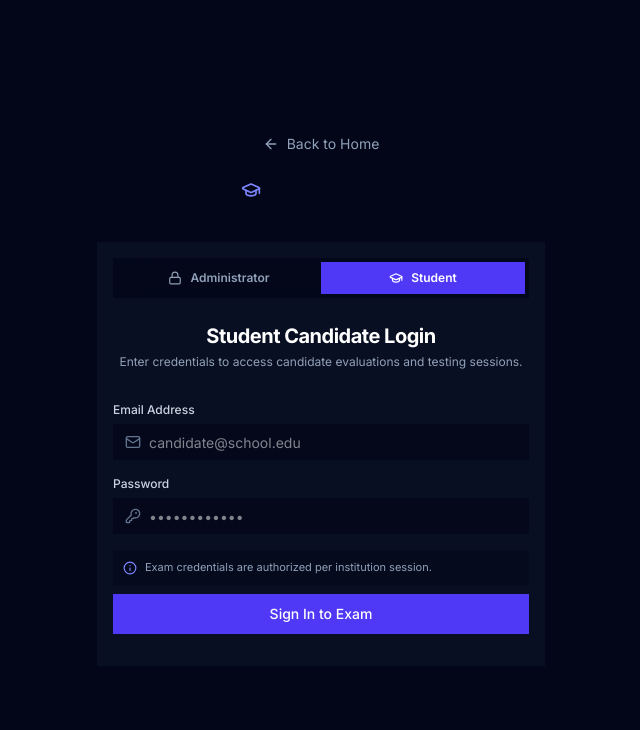
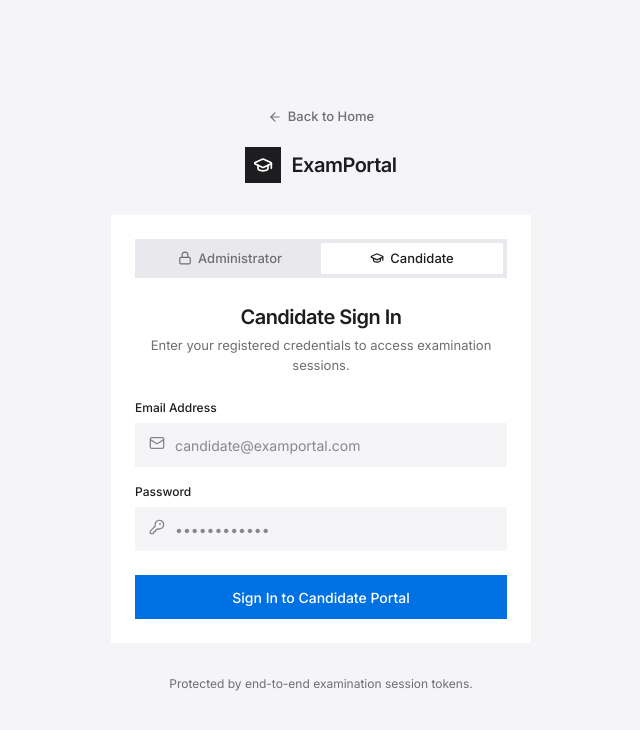
Before and after one commit to tanmay0401/exam-portal, a Next.js app: page /login in a window 1280 px wide. Shown: the top 730 px of the page, without its empty margins (319-959 px from the left). Built offline with nearby package versions, Linux system fonts and the light colour scheme.

Commit message:
refactor(auth): modernize login view with segmented role tabs and light palette

```diff
--- a/src/app/login/page.tsx
+++ b/src/app/login/page.tsx
@@ -5,20 +5,11 @@ import Link from "next/link";
 import { useRouter, useSearchParams } from "next/navigation";
 import { createClient } from "@/lib/supabase/client";
 import { Button } from "@/components/ui/button";
-import {
-  Card,
-  CardContent,
-  CardDescription,
-  CardFooter,
-  CardHeader,
-  CardTitle,
-} from "@/components/ui/card";
 import { Input } from "@/components/ui/input";
 import { Label } from "@/components/ui/label";
 import { toast } from "sonner";
 import {
   GraduationCap,
-  ShieldAlert,
   Lock,
   Mail,
   KeyRound,
@@ -41,7 +32,6 @@ function LoginForm() {
   const [isLoading, setIsLoading] = useState(false);
   const [studentSuccessMessage, setStudentSuccessMessage] = useState<string | null>(null);
 
-  // Sync state if URL query param changes
   useEffect(() => {
     const roleParam = searchParams.get("role");
     if (roleParam === "admin" || roleParam === "student") {
@@ -84,7 +74,6 @@ function LoginForm() {
         return;
       }
 
-      // Query user role profile if available
       const { data: profile } = await supabase
         .from("profiles")
         .select("role, full_name")
@@ -102,11 +91,10 @@ function LoginForm() {
         toast.success(`Welcome back, ${profile?.full_name || "Administrator"}!`);
         router.push("/admin");
       } else {
-        // Student sign-in
         const studentName = profile?.full_name || data.user.email || "Student";
         toast.success(`Authenticated as ${studentName}!`);
         setStudentSuccessMessage(
-          `Welcome, ${studentName}! You have successfully authenticated. If you have been invited to an ongoing assessment, please access the direct exam link provided by your institution.`
+          `Welcome, ${studentName}! You have successfully authenticated. Access your assigned examination via the link provided by your institution.`
         );
       }
     } catch (err: unknown) {
@@ -118,42 +106,37 @@ function LoginForm() {
   };
 
   return (
-    <div className="relative min-h-screen bg-slate-950 text-slate-100 flex flex-col items-center justify-center p-4 selection:bg-indigo-500/30 selection:text-indigo-200">
-      {/* Background ambient accents */}
-      <div className="pointer-events-none absolute top-10 left-1/2 -translate-x-1/2 h-[400px] w-[600px] rounded-full bg-gradient-to-tr from-indigo-600/20 via-purple-600/15 to-transparent blur-[120px]" />
-
-      {/* Top Brand Link */}
-      <div className="relative z-10 mb-8 flex flex-col items-center gap-2">
+    <div className="min-h-screen bg-[#F5F5F7] text-[#1D1D1F] flex flex-col items-center justify-center p-6 selection:bg-[#0071E3]/15 selection:text-[#0071E3]">
+      {/* Brand Header */}
+      <div className="mb-8 flex flex-col items-center gap-2">
         <Link
           href="/"
-          className="inline-flex items-center gap-2 text-sm text-slate-400 hover:text-slate-200 transition-colors mb-2"
+          className="inline-flex items-center gap-1.5 text-[13px] font-medium text-[#6E6E73] hover:text-[#1D1D1F] transition mb-3"
         >
-          <ArrowLeft className="size-4" />
+          <ArrowLeft className="size-3.5" />
           <span>Back to Home</span>
         </Link>
-        <Link href="/" className="flex items-center gap-2.5 font-bold text-2xl group">
-          <div className="size-10 rounded-xl bg-gradient-to-tr from-indigo-500 to-purple-500 p-0.5 shadow-lg shadow-indigo-500/25">
-            <div className="size-full bg-slate-950 rounded-[10px] flex items-center justify-center">
-              <GraduationCap className="size-5 text-indigo-400" />
+        <Link href="/" className="flex items-center gap-2.5 group">
+          <div className="size-9 rounded-xl bg-[#1D1D1F] text-white flex items-center justify-center shadow-xs transition-transform group-hover:scale-105">
+            <GraduationCap className="size-5" />
           </div>
-          </div>
-          <span className="bg-gradient-to-r from-white via-slate-100 to-slate-400 bg-clip-text text-transparent font-extrabold tracking-tight">
+          <span className="text-[20px] font-semibold tracking-tight text-[#1D1D1F]">
             ExamPortal
           </span>
         </Link>
       </div>
 
-      <Card className="relative z-10 w-full max-w-md border-slate-800/80 bg-slate-900/60 backdrop-blur-xl shadow-2xl shadow-black/50 text-slate-100">
-        <CardHeader className="space-y-3 pb-4">
-          {/* Role Toggle Selector */}
-          <div className="grid grid-cols-2 p-1 bg-slate-950/80 rounded-lg border border-slate-800 text-xs font-semibold">
+      {/* Main Auth Card */}
+      <div className="w-full max-w-[420px] bg-white border border-[#D2D2D7] rounded-2xl shadow-sm p-6 sm:p-8 space-y-6">
+        {/* Segmented Role Switcher */}
+        <div className="grid grid-cols-2 p-1 bg-[#E8E8ED] rounded-xl text-[13px] font-medium">
           <button
             type="button"
             onClick={() => handleRoleToggle("admin")}
-              className={`flex items-center justify-center gap-2 py-2 rounded-md transition-all ${
+            className={`flex items-center justify-center gap-1.5 py-1.5 rounded-lg transition-all ${
               role === "admin"
-                  ? "bg-indigo-600 text-white shadow-md shadow-indigo-600/30"
-                  : "text-slate-400 hover:text-slate-200"
+                ? "bg-white text-[#1D1D1F] shadow-xs"
+                : "text-[#6E6E73] hover:text-[#1D1D1F]"
             }`}
           >
             <Lock className="size-3.5" />
@@ -162,52 +145,51 @@ function LoginForm() {
           <button
             type="button"
             onClick={() => handleRoleToggle("student")}
-              className={`flex items-center justify-center gap-2 py-2 rounded-md transition-all ${
+            className={`flex items-center justify-center gap-1.5 py-1.5 rounded-lg transition-all ${
               role === "student"
-                  ? "bg-indigo-600 text-white shadow-md shadow-indigo-600/30"
-                  : "text-slate-400 hover:text-slate-200"
+                ? "bg-white text-[#1D1D1F] shadow-xs"
+                : "text-[#6E6E73] hover:text-[#1D1D1F]"
             }`}
           >
             <GraduationCap className="size-3.5" />
-              <span>Student</span>
+            <span>Candidate</span>
           </button>
         </div>
 
-          <div className="text-center pt-2">
-            <CardTitle className="text-xl font-bold text-white tracking-tight">
-              {role === "admin" ? "Admin Management Portal" : "Student Candidate Login"}
-            </CardTitle>
-            <CardDescription className="text-slate-400 text-xs mt-1">
+        <div className="space-y-1 text-center">
+          <h1 className="text-[20px] font-semibold tracking-tight text-[#1D1D1F]">
+            {role === "admin" ? "Administrator Console" : "Candidate Sign In"}
+          </h1>
+          <p className="text-[13px] text-[#6E6E73]">
             {role === "admin"
-                ? "Sign in to manage subjects, author questions, and administer exams."
-                : "Enter credentials to access candidate evaluations and testing sessions."}
-            </CardDescription>
+              ? "Sign in to manage question banks, subjects, and exams."
+              : "Enter your registered credentials to access examination sessions."}
+          </p>
         </div>
-        </CardHeader>
 
         {studentSuccessMessage ? (
-          <CardContent className="space-y-4 py-4">
-            <div className="rounded-xl border border-emerald-500/30 bg-emerald-500/10 p-4 text-emerald-300 space-y-3">
-              <div className="flex items-center gap-2.5 font-semibold text-sm text-emerald-200">
-                <CheckCircle2 className="size-5 text-emerald-400 shrink-0" />
-                <span>Verification Successful</span>
+          <div className="space-y-4">
+            <div className="rounded-xl border border-[#34C759]/30 bg-[#34C759]/10 p-4 text-[#1E7E34] space-y-2">
+              <div className="flex items-center gap-2 font-semibold text-[14px]">
+                <CheckCircle2 className="size-4.5 shrink-0 text-[#34C759]" />
+                <span>Authentication Successful</span>
               </div>
-              <p className="text-xs leading-relaxed text-emerald-300/90">
+              <p className="text-[12px] leading-relaxed text-[#1E7E34]/90">
                 {studentSuccessMessage}
               </p>
             </div>
 
-            <div className="rounded-lg border border-slate-800 bg-slate-950/50 p-3.5 flex items-start gap-2.5 text-xs text-slate-400">
-              <Info className="size-4 text-indigo-400 shrink-0 mt-0.5" />
+            <div className="rounded-xl border border-[#D2D2D7] bg-[#F5F5F7] p-3.5 flex items-start gap-2.5 text-[12px] text-[#6E6E73]">
+              <Info className="size-4 text-[#0071E3] shrink-0 mt-0.5" />
               <span>
-                If you have an exam link with a token, open it in your browser to start the randomized assessment.
+                If you have an exam link, paste it in your browser address bar to begin your proctored assessment.
               </span>
             </div>
 
             <Button
               type="button"
               variant="outline"
-              className="w-full border-slate-700 bg-slate-800/60 hover:bg-slate-700 text-slate-200 text-xs"
+              className="w-full h-10 border-[#D2D2D7] bg-white hover:bg-[#F5F5F7] text-[#1D1D1F] text-[13px] rounded-xl font-medium"
               onClick={() => {
                 setStudentSuccessMessage(null);
                 setPassword("");
@@ -215,37 +197,34 @@ function LoginForm() {
             >
               Sign In with another account
             </Button>
-          </CardContent>
+          </div>
         ) : (
-          <form onSubmit={handleLogin}>
-            <CardContent className="space-y-4">
+          <form onSubmit={handleLogin} className="space-y-4">
             <div className="space-y-1.5">
-                <Label htmlFor="email" className="text-xs font-medium text-slate-300">
+              <Label htmlFor="email" className="text-[12px] font-medium text-[#1D1D1F]">
                 Email Address
               </Label>
               <div className="relative">
-                  <Mail className="absolute left-3 top-2.5 size-4 text-slate-500 pointer-events-none" />
+                <Mail className="absolute left-3.5 top-3 size-4 text-[#86868B] pointer-events-none" />
                 <Input
                   id="email"
                   type="email"
-                    placeholder={role === "admin" ? "admin@examportal.edu" : "candidate@school.edu"}
+                  placeholder={role === "admin" ? "admin@examportal.com" : "candidate@examportal.com"}
                   value={email}
                   onChange={(e) => setEmail(e.target.value)}
                   required
                   disabled={isLoading}
-                    className="pl-9 bg-slate-950/60 border-slate-800 text-white placeholder:text-slate-500 focus-visible:border-indigo-500 focus-visible:ring-indigo-500/20 text-sm h-9"
+                  className="pl-10 bg-[#F5F5F7] border-[#D2D2D7] text-[#1D1D1F] placeholder:text-[#86868B] focus-visible:bg-white focus-visible:border-[#0071E3] focus-visible:ring-2 focus-visible:ring-[#0071E3]/20 text-[14px] h-11 rounded-xl"
                 />
               </div>
             </div>
 
             <div className="space-y-1.5">
-                <div className="flex items-center justify-between">
-                  <Label htmlFor="password" className="text-xs font-medium text-slate-300">
+              <Label htmlFor="password" className="text-[12px] font-medium text-[#1D1D1F]">
                 Password
               </Label>
-                </div>
               <div className="relative">
-                  <KeyRound className="absolute left-3 top-2.5 size-4 text-slate-500 pointer-events-none" />
+                <KeyRound className="absolute left-3.5 top-3 size-4 text-[#86868B] pointer-events-none" />
                 <Input
                   id="password"
                   type="password"
@@ -254,42 +233,37 @@ function LoginForm() {
                   onChange={(e) => setPassword(e.target.value)}
                   required
                   disabled={isLoading}
-                    className="pl-9 bg-slate-950/60 border-slate-800 text-white placeholder:text-slate-500 focus-visible:border-indigo-500 focus-visible:ring-indigo-500/20 text-sm h-9"
+                  className="pl-10 bg-[#F5F5F7] border-[#D2D2D7] text-[#1D1D1F] placeholder:text-[#86868B] focus-visible:bg-white focus-visible:border-[#0071E3] focus-visible:ring-2 focus-visible:ring-[#0071E3]/20 text-[14px] h-11 rounded-xl"
                 />
               </div>
             </div>
 
-              {role === "student" && (
-                <div className="rounded-lg border border-slate-800 bg-slate-950/40 p-2.5 text-[11px] text-slate-400 flex items-center gap-2">
-                  <Info className="size-3.5 text-indigo-400 shrink-0" />
-                  <span>
-                    Exam credentials are authorized per institution session.
-                  </span>
-                </div>
-              )}
-            </CardContent>
-
-            <CardFooter className="flex flex-col gap-3 pt-2">
+            <div className="pt-2">
               <Button
                 type="submit"
                 disabled={isLoading}
-                className="w-full h-10 bg-indigo-600 hover:bg-indigo-500 text-white font-medium shadow-lg shadow-indigo-600/25 transition-all text-sm rounded-lg"
+                className="w-full h-11 bg-[#0071E3] hover:bg-[#0077ED] text-white font-medium text-[14px] rounded-xl shadow-xs transition-colors"
               >
                 {isLoading ? (
-                  <span className="flex items-center gap-2">
+                  <span className="flex items-center justify-center gap-2">
                     <Loader2 className="size-4 animate-spin" />
                     <span>Signing in...</span>
                   </span>
                 ) : (
                   <span>
-                    {role === "admin" ? "Sign In as Administrator" : "Sign In to Exam"}
+                    {role === "admin" ? "Sign In as Administrator" : "Sign In to Candidate Portal"}
                   </span>
                 )}
               </Button>
-            </CardFooter>
+            </div>
           </form>
         )}
-      </Card>
+      </div>
+
+      {/* Security notice footer */}
+      <div className="mt-8 text-center text-[12px] text-[#6E6E73]">
+        <p>Protected by end-to-end examination session tokens.</p>
+      </div>
     </div>
   );
 }
@@ -298,8 +272,8 @@ export default function LoginPage() {
   return (
     <Suspense
       fallback={
-        <div className="min-h-screen bg-slate-950 flex items-center justify-center text-slate-400">
-          <Loader2 className="size-8 animate-spin text-indigo-500" />
+        <div className="min-h-screen bg-[#F5F5F7] flex items-center justify-center text-[#6E6E73]">
+          <Loader2 className="size-8 animate-spin text-[#0071E3]" />
         </div>
       }
     >
```
Lines whose indentation alone changed are shown as unchanged.
